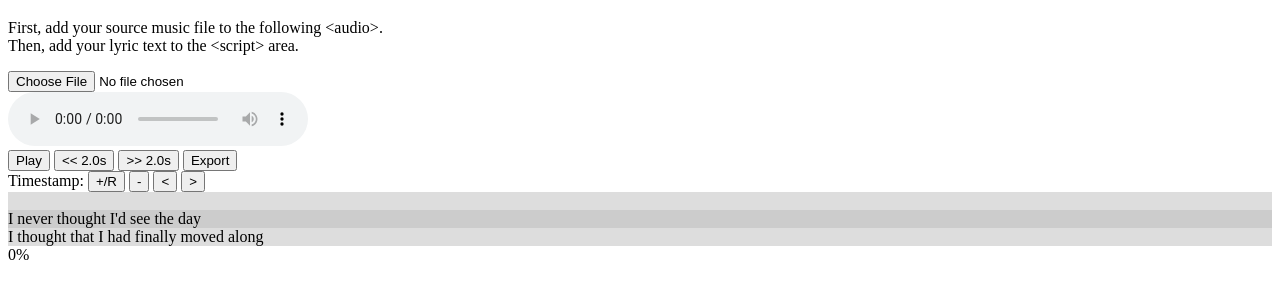
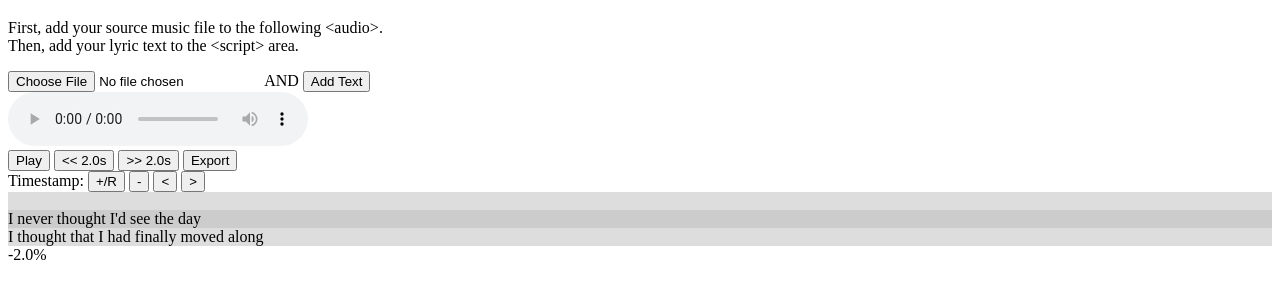
Before and after one commit to outloudvi/lrcedit.js, a plain HTML site: page index.html in a window 1280 px wide. Shown: the part 61-360 px from the top of the page. Drawn offline with Linux system fonts and the light colour scheme.

Commit message:
Add text add

```diff
--- a/index.html
+++ b/index.html
@@ -2,6 +2,11 @@
 <meta charset=utf8 />
 <meta name="viewport" content="width=device-width, initial-scale=1.0">
 <title>Edit - lrcedit.js</title>
+<style>
+  #divTextarea {
+    display: none;
+  }
+</style>
 
 <body>
   <div class="dTalk">
@@ -12,6 +17,12 @@
   </div>
   <div class="dInput">
       <input type="file" id="inpFile">
+      <span> AND </span>
+      <button id="btnAddText">Add Text</button>
+      <div id="divTextarea">
+        <textarea id="tText" cols="30" rows="10"></textarea>
+        <button id="btnDone">Done</button>
+      </div>
   </div>
   <div class="dAudio">
       <audio id="audio" src="https://res.cloudinary.com/dgeccmuiy/video/upload/v1529982658/swansong_joshw.mp3" controls></audio>
@@ -39,8 +50,7 @@
 </body>
 
 <!-- Put your lyric text HERE -->
-<script id="text" type="plain/text">
-  I never thought I'd see the day
+<script id="text" type="plain/text">I never thought I'd see the day
 I thought that I had finally moved along
 And I had let you go so long ago, so long
 This is not, this is not where I belong
@@ -88,13 +98,17 @@ What's yours and mine
 Oh oh, I don't know
 What I was ever hoping I would find
 But it's time for me to leave this all behind
-Leave it all behind
-</script>
+Leave it all behind</script>
 
 <script>
   var aud = document.getElementById('audio');
-  var text = document.getElementById('text').innerText;
-  var spt = text.split('\n');
+  var text,spt,cur;
+
+  function startSync(){
+    spt = text.split('\n');
+    cur = 0;
+    updateEditor(0);
+  }
 
   function updateEditor(line) {
     document.getElementById('lastLine').innerHTML = spt[line - 1] ? spt[line - 1] : "<br>";
@@ -117,7 +131,7 @@ Leave it all behind
 
   removeTimestamp = (text) => text.replace(/^\[[0-9]{1,2}:[0-9]{1,2}\.[0-9]{1,2}\]/, "");
 
-  if (aud.src) {
+  if (aud && aud.src) {
     console.log("Detected your audio file.");
   }
 
@@ -130,9 +144,6 @@ Leave it all behind
       this.innerHTML = "Play";
     }
   });
-
-  var cur = 1;
-  updateEditor(cur);
 
   document.getElementById('back2Sec').addEventListener('click', function () {
     aud.currentTime -= 2;
@@ -167,4 +178,18 @@ Leave it all behind
     document.getElementById('audio').src = window.URL.createObjectURL(document.getElementById("inpFile").files[0]);
   });
 
+  document.getElementById('btnAddText').addEventListener('click', function () {
+    document.getElementById('divTextarea').style.display = 'block';
+  });
+
+  document.getElementById('btnDone').addEventListener('click', function () {
+    text = document.getElementById('tText').value;
+    startSync();
+    document.getElementById('divTextarea').style.display = 'none';
+  })
+
+  // Default
+  text = document.getElementById('text').innerText;
+  startSync();
+
 </script>
```
